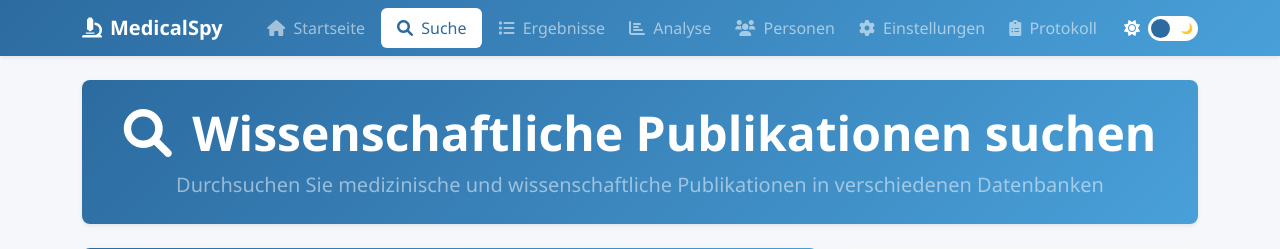
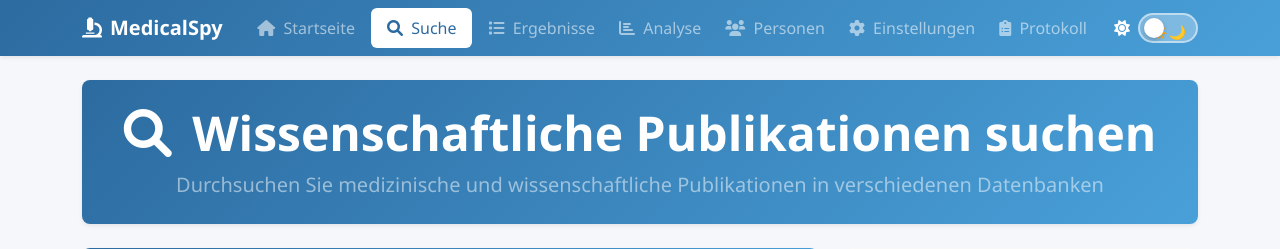
Before and after one commit to maxaufknax/Medical-Spytool, a Flask app: page /search in a window 1280 px wide. Shown: the top 249 px of the page. Run offline with Flask 3, Linux system fonts and the light colour scheme; data that the repository does not hold is empty; some libraries are stand-ins or nearby versions.

Commit message:
Enhance website theme toggle and improve database selection appearance
Implements improved dark mode switch styling and reworks the database selection layout in `base.html` and `search.html`.

Replit-Commit-Author: Agent
Replit-Commit-Session-Id: f0724a30-0515-45a2-bb87-cf341ce91e33
Replit-Commit-Screenshot-Url: https://storage.googleapis.com/screenshot-production-us-central1/39209fe2-a590-47a4-bbba-aacba4e2c6b5/6afe22dd-5ce3-4e58-8bc5-5b68d152dd08.jpg

```diff
--- a/backend/templates/base.html
+++ b/backend/templates/base.html
@@ -80,7 +80,7 @@
             font-family: 'Segoe UI', Tahoma, Geneva, Verdana, sans-serif;
         }
 
-        /* Dark Mode Toggle Switch Styling */
+        /* Dark Mode Toggle Switch Styling - Neu implementiert */
         .theme-switch-wrapper {
             display: flex;
             align-items: center;
@@ -90,8 +90,8 @@
         .theme-switch {
             display: inline-block;
             position: relative;
-            width: 50px;
-            height: 25px;
+            width: 60px;
+            height: 30px;
         }
 
         .theme-switch input {
@@ -107,40 +107,52 @@
             left: 0;
             right: 0;
             bottom: 0;
-            background-color: var(--toggle-bg);
-            transition: .4s;
+            background-color: rgba(255,255,255,0.3);
+            transition: 0.4s;
             border-radius: 34px;
-            display: flex;
-            align-items: center;
-            justify-content: space-between;
-            padding: 0 5px;
+            border: 2px solid rgba(255,255,255,0.5);
         }
 
         .slider:before {
             position: absolute;
             content: "";
-            height: 19px;
-            width: 19px;
-            left: 3px;
+            height: 20px;
+            width: 20px;
+            left: 4px;
             bottom: 3px;
-            background-color: var(--primary-color);
-            transition: .4s;
+            background-color: white;
+            transition: 0.4s;
             border-radius: 50%;
             z-index: 2;
+            box-shadow: 0 2px 4px rgba(0,0,0,0.2);
         }
 
-        .slider .icon {
-            font-size: 10px;
-            color: var(--text-color);
+        #sun-icon {
+            position: absolute;
+            left: 10px;
+            top: 6px;
+            font-size: 14px;
+            z-index: 1;
+        }
+
+        #moon-icon {
+            position: absolute;
+            right: 10px;
+            top: 6px;
+            font-size: 14px;
             z-index: 1;
         }
 
         input:checked + .slider:before {
-            transform: translateX(25px);
+            transform: translateX(28px);
         }
 
         input:focus + .slider {
             box-shadow: 0 0 1px var(--primary-color);
+        }
+
+        input:checked + .slider {
+            background-color: #3c4b64;
         }
 
         .bg-primary {
```
Also changed, not shown: backend/templates/search.html (+40 -13 lines).
